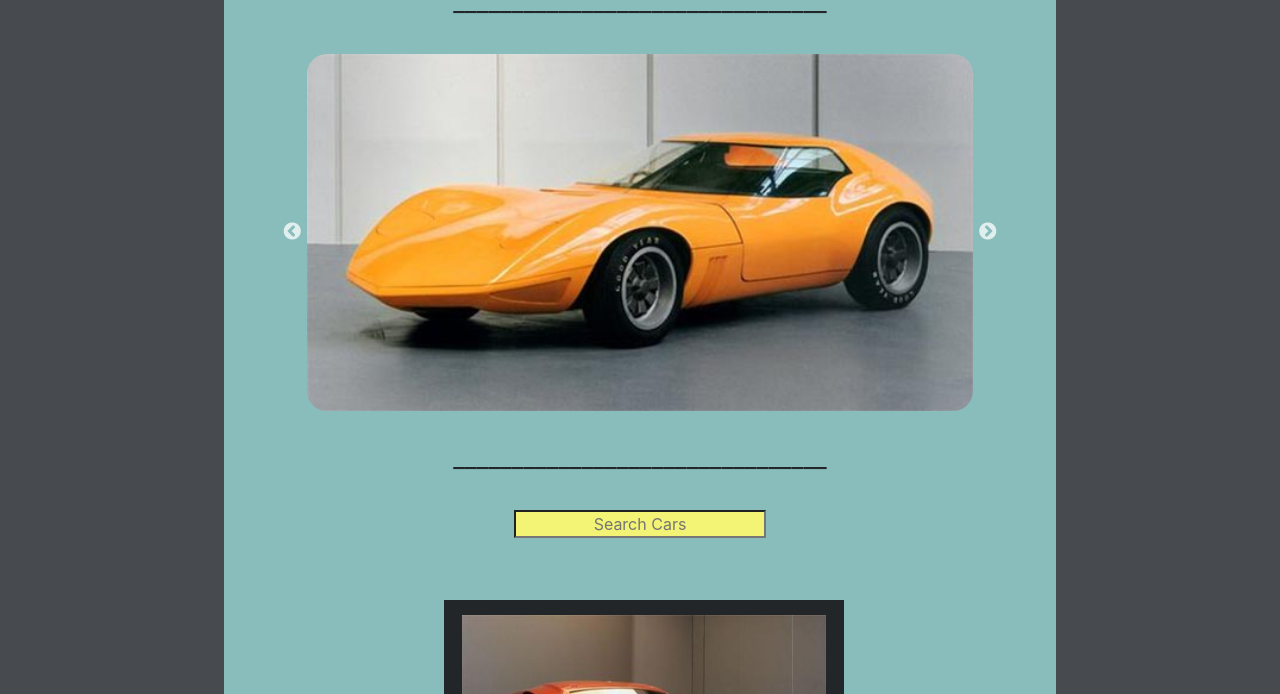
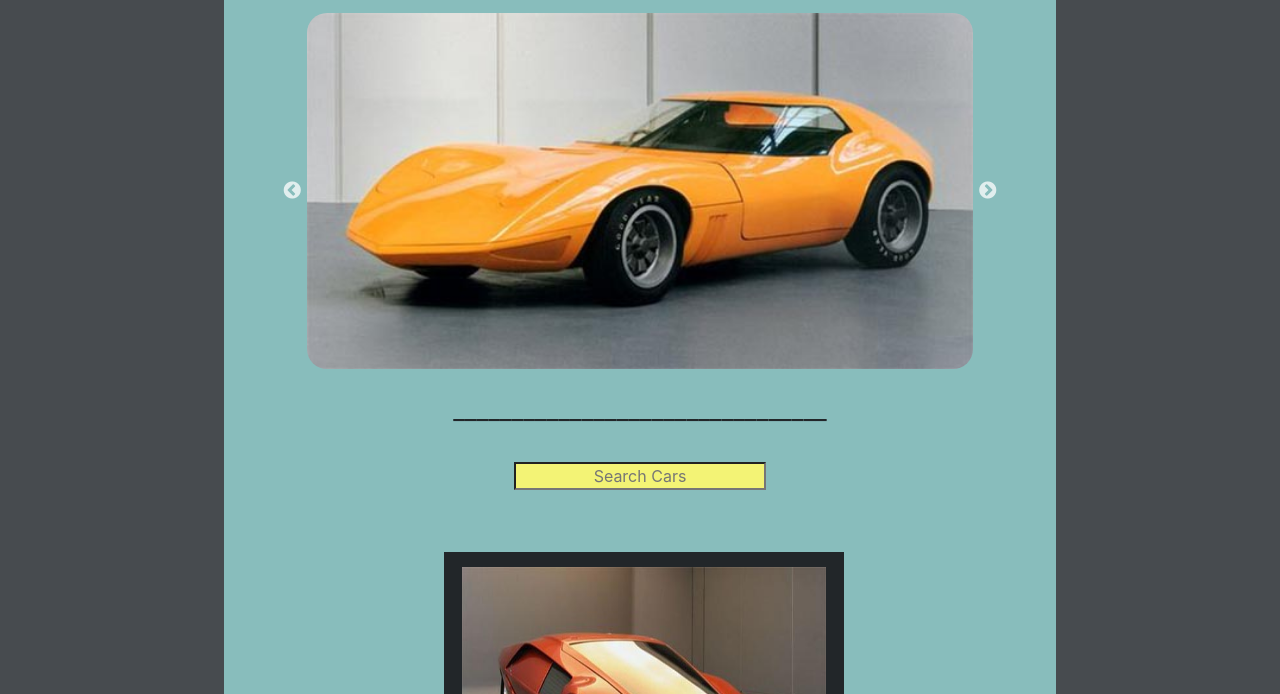
Before and after one commit to vinedsel/astro-moderne, a website: page inventory.html in a window 1280 px wide. Shown: the part 414-1108 px from the top of the page. Drawn offline with nearby package versions, Linux system fonts and the light colour scheme; a web font is replaced by a local one.

Commit message:
Minor changes.

```diff
--- a/asteroid.css
+++ b/asteroid.css
@@ -203,6 +203,7 @@ h1 {
   text-align: center;
   padding-bottom: 2%;
   font-size: 2vw;
+  margin-top: -5%;
 }
 
 .w-engine-m {
@@ -243,7 +244,7 @@ iframe {
   margin: 0 auto;
   width: 80%;
   height: auto !important;
-  padding-bottom: -20%;
+  padding-bottom: 3%;
 }
 
 .showcase {
@@ -252,7 +253,7 @@ iframe {
   margin-bottom: 50px;
   width: 100%;
   height: auto;
-  margin-bottom: -20px;
+  margin-bottom: -10px;
 }
 
 .slideCap {
```
